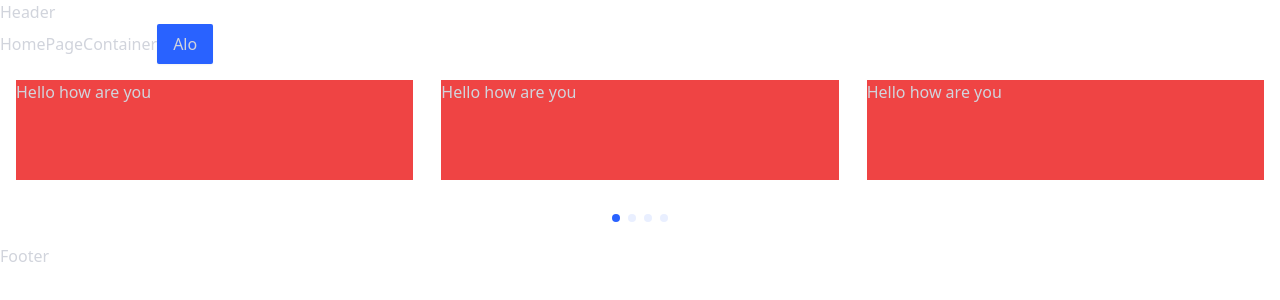
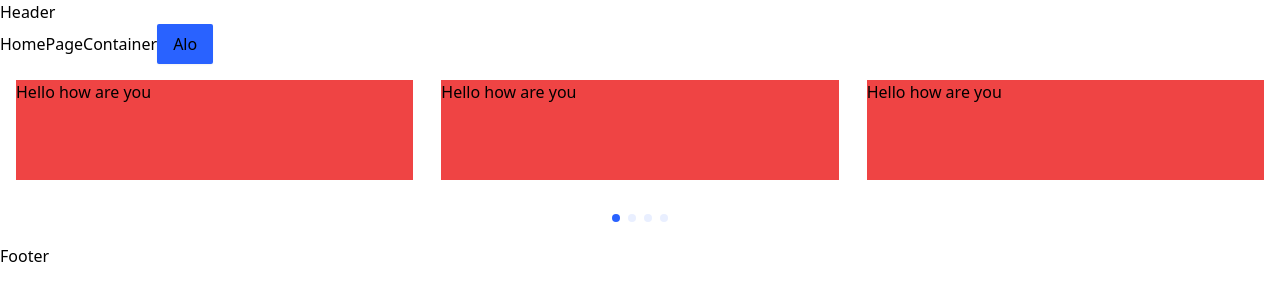
Before and after one commit to chinhvuong/l2e-fe, a Next.js app: page / in a window 1280 px wide. Shown: the top 300 px of the page. Built offline with nearby package versions, Linux system fonts and the light colour scheme.

Commit message:
code base

```diff
--- a/styles/base.scss
+++ b/styles/base.scss
@@ -4,7 +4,3 @@
     box-sizing: border-box;
 
 }
-
-div, button, input, text-area, select p , span, i {
-    @apply text-text-01;
-}
--- a/styles/utils.scss
+++ b/styles/utils.scss
@@ -41,6 +41,4 @@
     align-items: center;
     cursor: pointer;
 
-    @apply bg-text-01/20 hover:bg-text-01/50 transition-colors text-text-02;
-
 }
```
